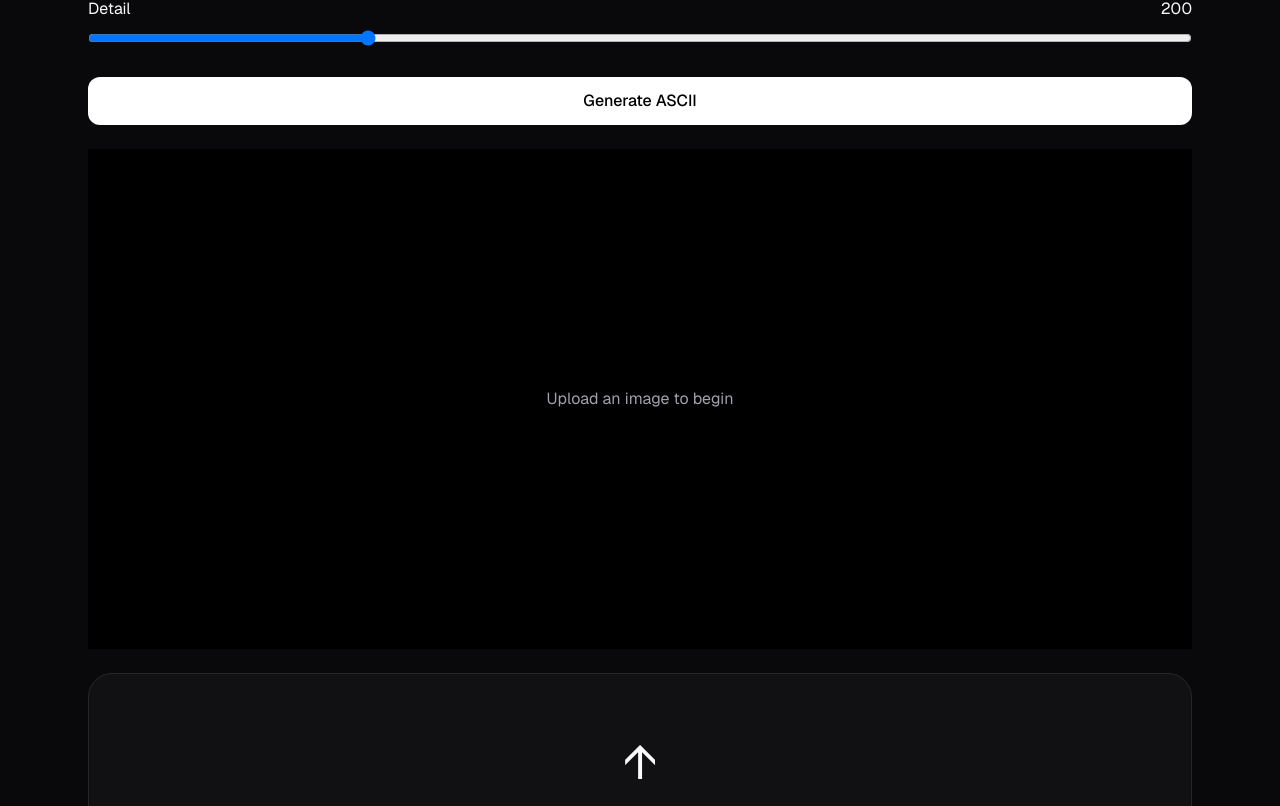
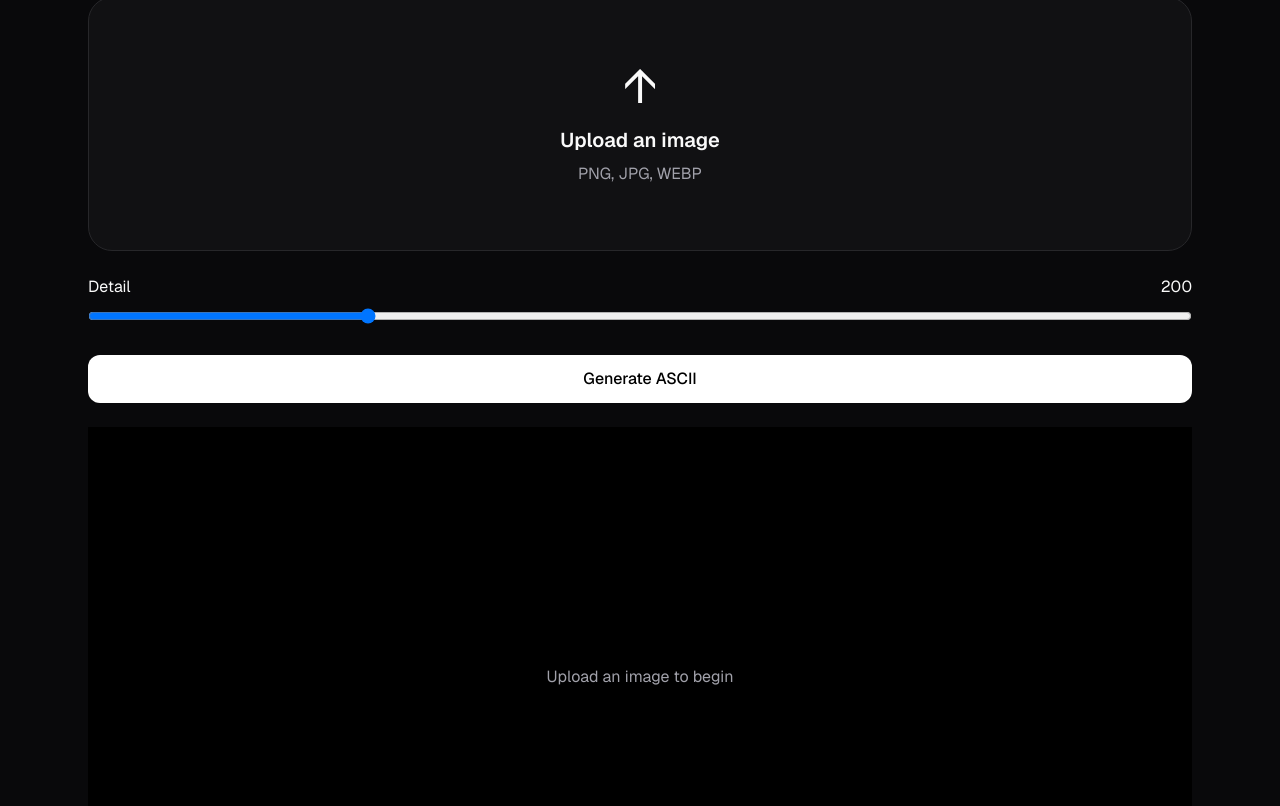
Before and after one commit to sanstack256/Glyph, a Next.js app: page / in a window 1280 px wide. Shown: the part 434-1240 px from the top of the page. Built offline with nearby package versions, Linux system fonts and the light colour scheme.

Commit message:
Fixed new upload preview

```diff
--- a/src/app/page.tsx
+++ b/src/app/page.tsx
@@ -46,6 +46,12 @@ export default function Home() {
 
         <div className="space-y-6">
 
+          <UploadZone
+            image={image}
+            setImage={setImage}
+            setAscii={setAscii}
+            setAsciiImage={setAsciiImage}
+          />
 
           <ControlPanel
             image={image}
@@ -61,12 +67,6 @@ export default function Home() {
             asciiImage={asciiImage}
           />
 
-          <UploadZone
-            image={image}
-            setImage={setImage}
-            setAscii={setAscii}
-            setAsciiImage={setAsciiImage}
-          />
 
         </div>
       </section>
```
